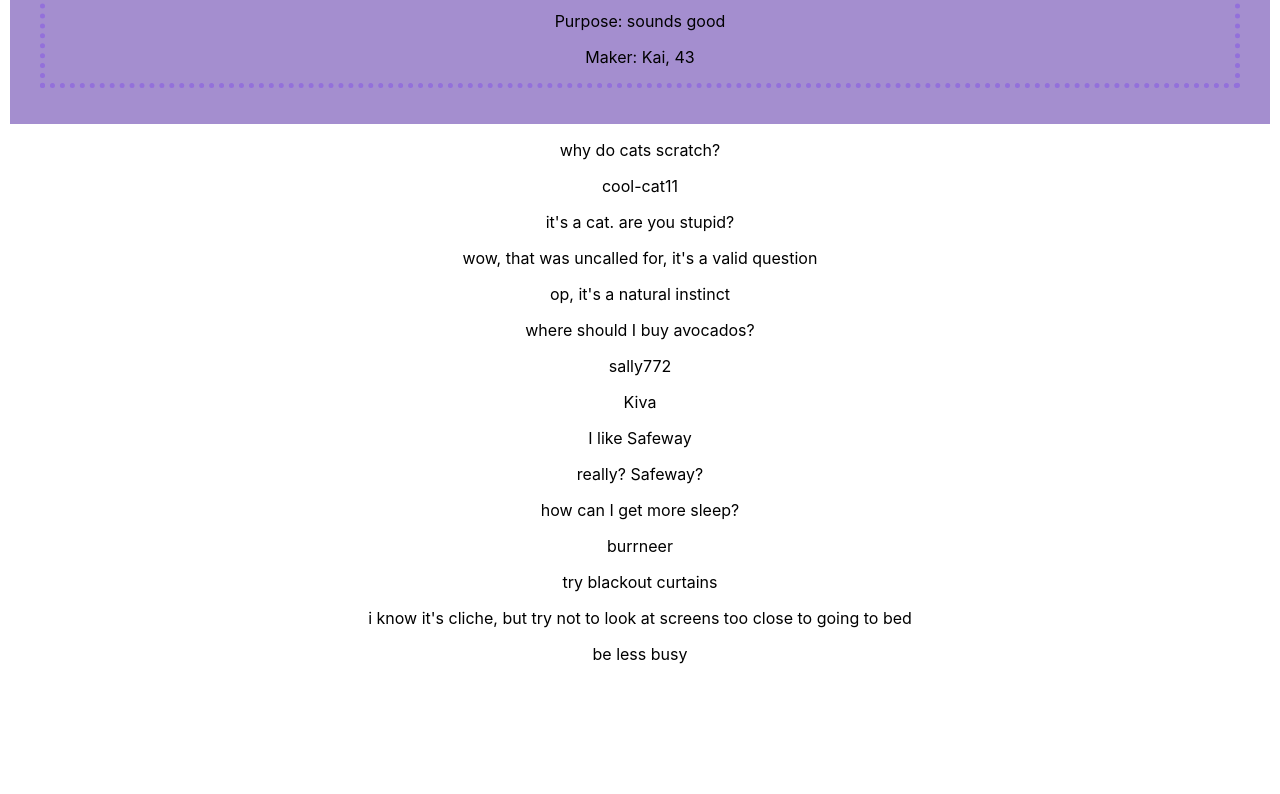
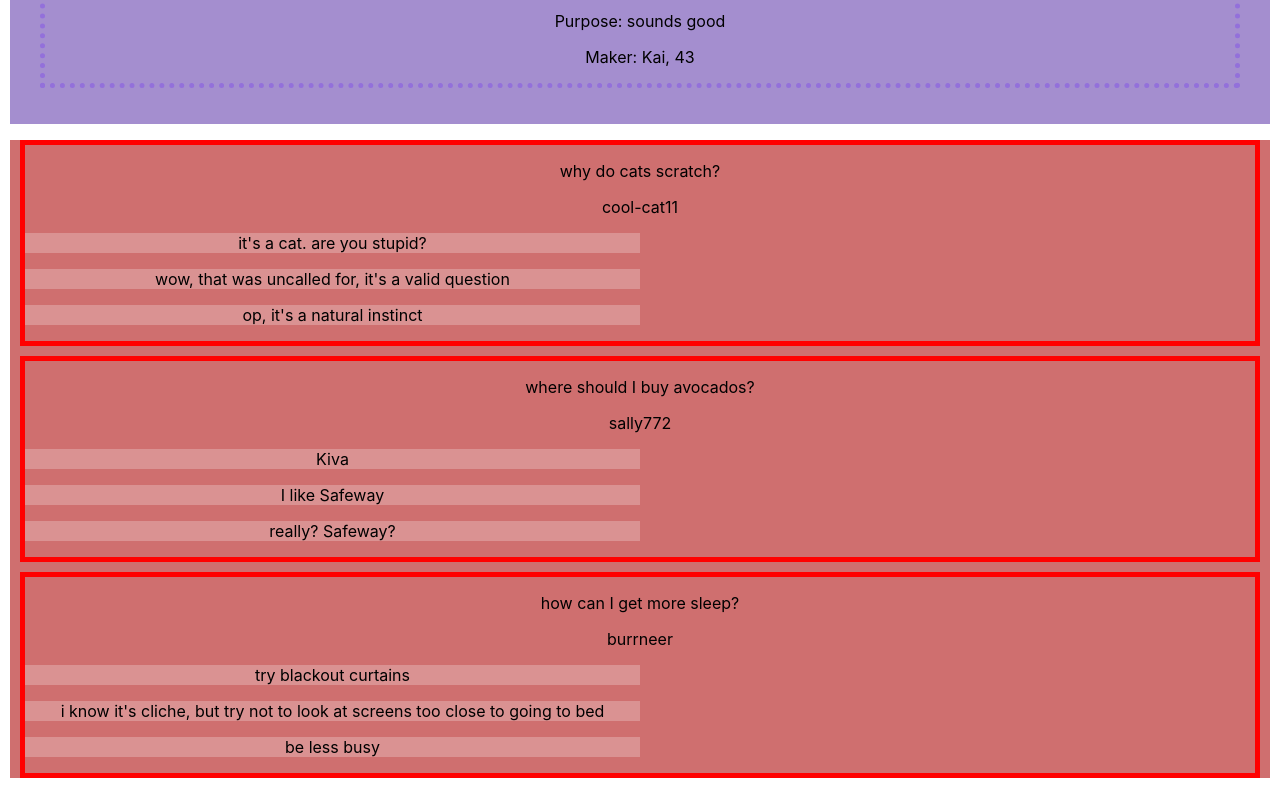
Before and after one commit to ClareMcDonald/react-display-a-list-practice, a React (Create React App) app: page / in a window 1280 px wide. Shown: the part 810-1604 px from the top of the page. Before the commit the page ends 1490 px from the top, so only its background shows below. Built offline with nearby package versions, Linux system fonts and the light colour scheme.

Commit message:
added styling to posts array

```diff
--- a/src/PostItem.js
+++ b/src/PostItem.js
@@ -1,5 +1,6 @@
 import React from 'react';
 import PostReplyItem from './PostReplyItem';
+import './PostsList.css';
 
 export default function PostItem({
   questionProp,
--- a/src/PostReplyItem.js
+++ b/src/PostReplyItem.js
@@ -1,4 +1,5 @@
 import React from 'react';
+import './PostsList.css';
 
 export default function PostReplyItem({ reply }) {
   return <div className="reply-item">
--- /dev/null
+++ b/src/PostsList.css
@@ -0,0 +1,14 @@
+.posts-list {
+    background-color: rgb(207, 111, 111);
+    margin: 10px;
+}
+
+.post-item {
+    border: 5px solid red;
+    margin: 10px;
+}
+
+.reply-item {
+    background-color: rgb(218, 146, 146);
+    width: 50%;
+}
--- a/src/PostsList.js
+++ b/src/PostsList.js
@@ -1,6 +1,7 @@
 import React from 'react';
 import { homegoods } from './homegoods-data';
 import PostItem from './PostItem';
+import './PostsList.css';
 
 export default function PostsList(props) {
   return <div className="posts-list">
```
